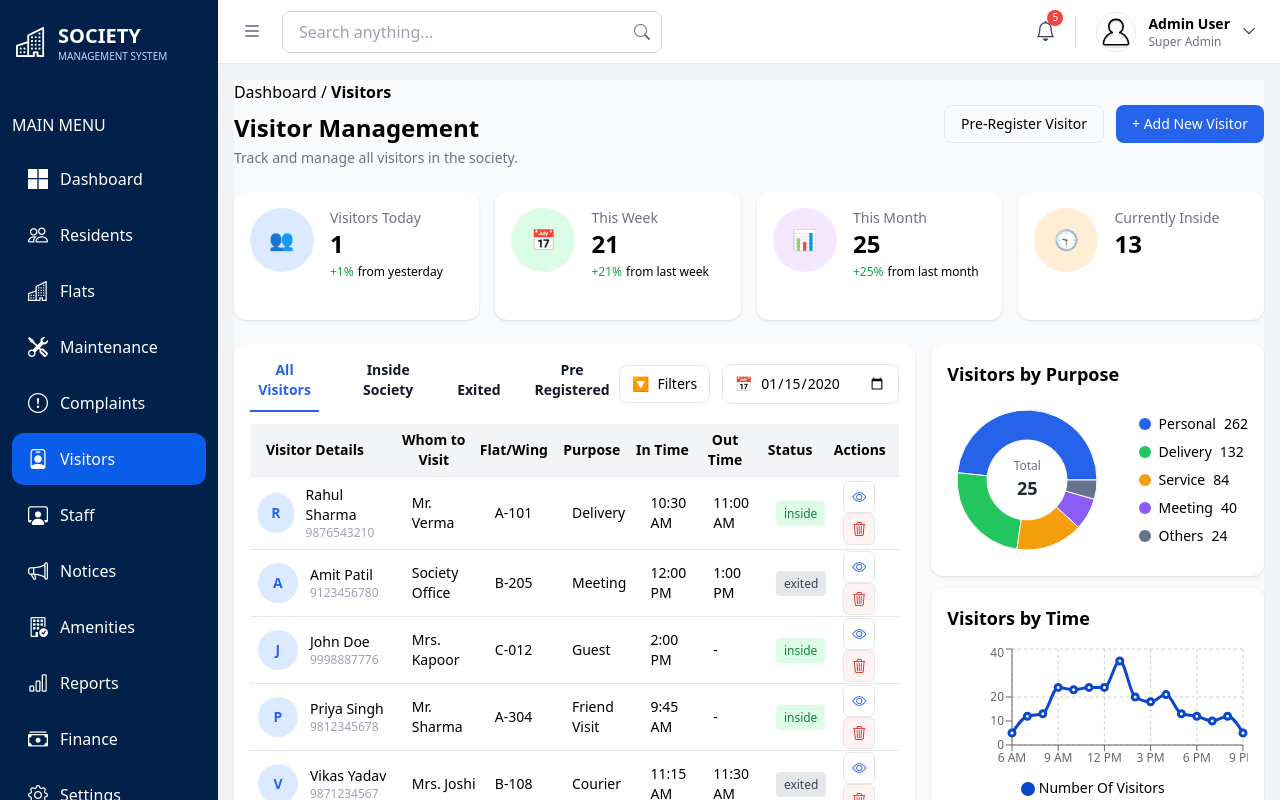
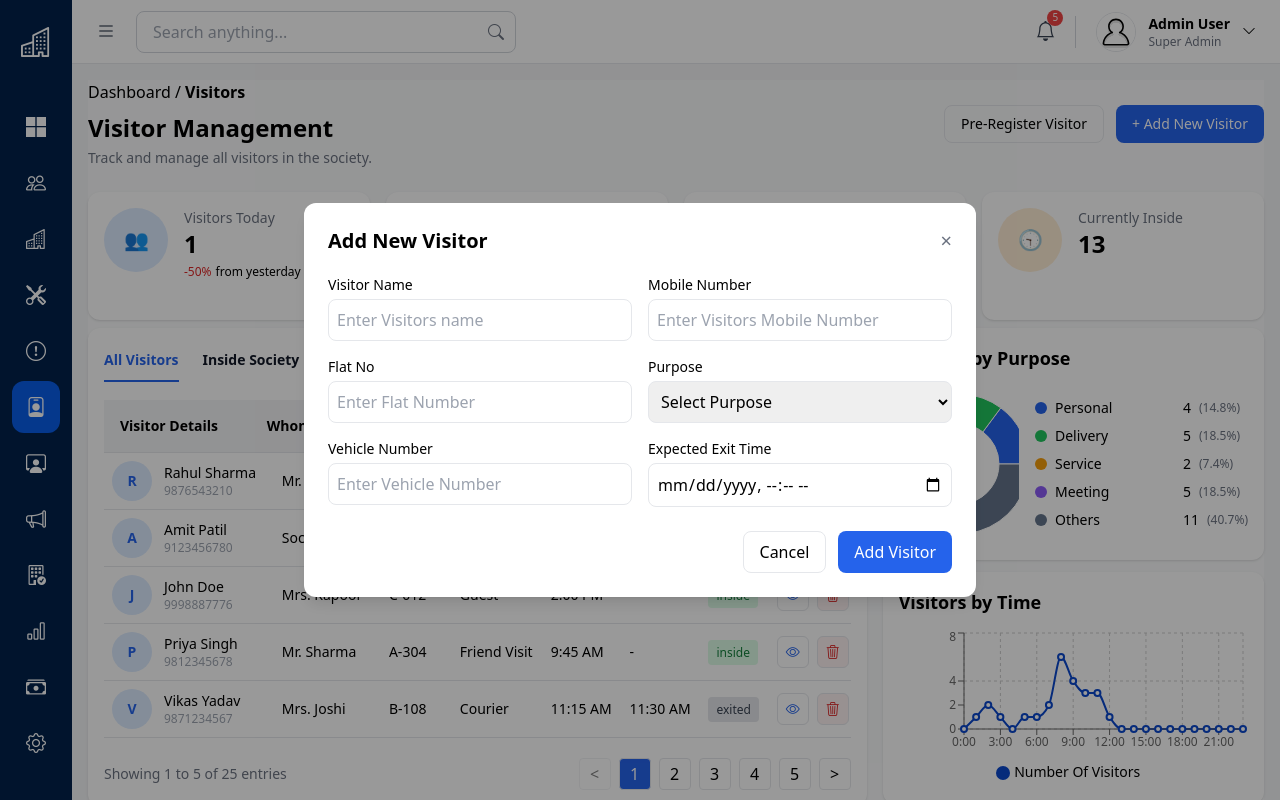
Before and after one commit to classrepo24/societymanagement-react, a React (Create React App) app: page /visitors in a window 1280 px wide. Both pictures are taken after typing "2020-01-15" into the empty fields and a click on the button "+ Add New Visitor". Built offline with nearby package versions, Linux system fonts and the light colour scheme.

Commit message:
table sorting complete

```diff
--- a/src/App.js
+++ b/src/App.js
@@ -1,26 +1,29 @@
 import { useState } from "react";
 import { Sidebar } from "./layouts/Sidebar";
 import { Header } from "./layouts/Header";
-import Allroutes from "./routes/Allroutes";
+import AllRoutes from "./routes/Allroutes";
 
 function App() {
-  const [isSidebarOpen, setIsSidebarOpen] = useState(true);
+  const [isSidebarOpen, setIsSidebarOpen] = useState(false);
 
   return (
     <div className="flex h-screen bg-gray-100 overflow-hidden">
 
-      {/* Sidebar */}
-      <Sidebar isSidebarOpen={isSidebarOpen} />
+      {/* SIDEBAR */}
+      <Sidebar
+        isSidebarOpen={isSidebarOpen}
+        setIsSidebarOpen={setIsSidebarOpen}
+      />
 
-      {/* Right Side */}
-      <div className="flex flex-col flex-1">
+      {/* MAIN AREA */}
+      <div className="flex flex-col flex-1 min-w-0">
 
-        {/* Header */}
+        {/* HEADER */}
         <Header setIsSidebarOpen={setIsSidebarOpen} />
 
-        {/* Page Content */}
-        <main className="flex-1 overflow-y-auto p-4">
-          <Allroutes />
+        {/* CONTENT */}
+        <main className="flex-1 overflow-auto min-w-0 p-4">
+          <AllRoutes/>
         </main>
 
       </div>
--- a/src/pages/visitors/Visitors.jsx
+++ b/src/pages/visitors/Visitors.jsx
@@ -3,11 +3,15 @@ import InsideVisitorsTable from "./component/InsideVisitorsTable";
 import VisitorsTable from "./component/VisitorsTable";
 import VisitorCharts from "./component/VisitorCharts";
 import VisitorsHeaderSection from "./component/VisitorsHeaderSection";
+import AddVisitorModal from "./component/AddVisitorModal";
 const Visitors = () => {
 const [activeTab, setActiveTab] = useState("All Visitors");
 const [currentPage, setCurrentPage] = useState(1);
 const [showAllVisitors, setShowAllVisitors] = useState(false);
-
+const [showAddVisitorModal, setShowAddVisitorModal] = useState(false);
+const [sortField, setSortField] = useState(null);
+const [sortOrder, setSortOrder] = useState("asc");
+const [showSortIcons, setShowSortIcons] = useState({});
 const itemsPerPage = 5;
   const visitors = [
   {
@@ -68,11 +72,11 @@ const itemsPerPage = 5;
   {
     name: "Sneha Kulkarni",
     phone: "9765432101",
-    date: "2026-06-19",
+    date: "2026-06-23",
     whom: "Mr. Mehta",
     flat: "C-210",
-    purpose: "Guest",
-    inTime: "3:10 PM",
+    purpose: "Meeting",
+    inTime: "8:00 PM",
     outTime: "-",
     status: "inside",
   },
@@ -83,18 +87,18 @@ const itemsPerPage = 5;
     whom: "Society Office",
     flat: "Office",
     purpose: "Maintenance",
-    inTime: "8:30 AM",
+    inTime: "8:00 AM",
     outTime: "10:00 AM",
     status: "exited",
   },
   {
     name: "Anjali Nair",
     phone: "9876501234",
-    date: "2026-06-18",
+    date: "2026-06-23",
     whom: "Mrs. Iyer",
     flat: "D-101",
-    purpose: "Guest",
-    inTime: "4:00 PM",
+    purpose: " office Meeting",
+    inTime: "8:00 PM",
     outTime: "-",
     status: "inside",
   },
@@ -104,7 +108,7 @@ const itemsPerPage = 5;
     date: "2026-06-18",
     whom: "Mr. Arora",
     flat: "A-502",
-    purpose: "Business Meeting",
+    purpose: "Meeting",
     inTime: "1:20 PM",
     outTime: "2:45 PM",
     status: "exited",
@@ -112,11 +116,11 @@ const itemsPerPage = 5;
   {
     name: "Neha Jain",
     phone: "9865321470",
-    date: "2026-06-17",
+    date: "2026-06-23",
     whom: "Mrs. Gupta",
     flat: "B-404",
     purpose: "Friend Visit",
-    inTime: "5:15 PM",
+    inTime: "8:00 PM",
     outTime: "-",
     status: "inside",
   },
@@ -138,7 +142,7 @@ const itemsPerPage = 5;
     date: "2026-06-16",
     whom: "Mrs. Shah",
     flat: "D-203",
-    purpose: "Guest",
+    purpose: "Personal",
     inTime: "6:00 PM",
     outTime: "-",
     status: "inside",
@@ -149,7 +153,7 @@ const itemsPerPage = 5;
     date: "2026-06-16",
     whom: "Mr. Rao",
     flat: "A-202",
-    purpose: "Courier",
+    purpose: "Personal",
     inTime: "10:10 AM",
     outTime: "10:25 AM",
     status: "exited",
@@ -160,7 +164,7 @@ const itemsPerPage = 5;
     date: "2026-06-15",
     whom: "Mrs. Khanna",
     flat: "B-302",
-    purpose: "Guest",
+    purpose: "Personal",
     inTime: "7:00 PM",
     outTime: "-",
     status: "inside",
@@ -171,7 +175,7 @@ const itemsPerPage = 5;
     date: "2026-06-15",
     whom: "Mr. Tiwari",
     flat: "C-111",
-    purpose: "Plumber",
+    purpose: "Personal",
     inTime: "11:45 AM",
     outTime: "1:15 PM",
     status: "exited",
@@ -193,7 +197,7 @@ const itemsPerPage = 5;
   date: "2026-06-15",
   whom: "Mr. Tiwari",
   flat: "C-111",
-  purpose: "Plumber",
+  purpose: "Service",
   inTime: "11:45 AM",
   outTime: "1:15 PM",
   status: "exited",
@@ -204,7 +208,7 @@ const itemsPerPage = 5;
   date: "2026-06-16",
   whom: "Mrs. Batra",
   flat: "D-305",
-  purpose: "Guest",
+  purpose: "Service",
   inTime: "2:40 PM",
   outTime: "-",
   status: "inside",
@@ -226,7 +230,7 @@ const itemsPerPage = 5;
   date: "2026-06-17",
   whom: "Mrs. Chawla",
   flat: "B-505",
-  purpose: "Friend Visit",
+  purpose: "Delivery",
   inTime: "5:45 PM",
   outTime: "-",
   status: "inside",
@@ -234,7 +238,7 @@ const itemsPerPage = 5;
 {
   name: "Nitin Agarwal",
   phone: "9877412589",
-  date: "2026-06-17",
+  date: "2026-06-23",
   whom: "Society Office",
   flat: "Office",
   purpose: "Vendor Meeting",
@@ -248,7 +252,7 @@ const itemsPerPage = 5;
   date: "2026-06-18",
   whom: "Mr. Siddiqui",
   flat: "C-407",
-  purpose: "Guest",
+  purpose: "Delivery",
   inTime: "8:10 PM",
   outTime: "-",
   status: "inside",
@@ -306,6 +310,19 @@ const itemsPerPage = 5;
   return true;
 });
 
+const sortedVisitors = [...filteredVisitors].sort((a, b) => {
+  if (!sortField) return 0;
+
+  const aVal = a[sortField];
+  const bVal = b[sortField];
+
+  if (sortOrder === "asc") {
+    return aVal > bVal ? 1 : -1;
+  }
+
+  return aVal < bVal ? 1 : -1;
+});
+
 const today = new Date();
 const todayStr = today.toISOString().split("T")[0];
 
@@ -315,9 +332,9 @@ last7Days.setDate(today.getDate() - 7);
 const last30Days = new Date();
 last30Days.setDate(today.getDate() - 30);
 
-const totalPages = Math.ceil(filteredVisitors.length / itemsPerPage);
+const totalPages = Math.ceil(sortedVisitors.length / itemsPerPage);
 
-const paginatedVisitors = filteredVisitors.slice(
+const paginatedVisitors = sortedVisitors.slice(
   (currentPage - 1) * itemsPerPage,
   currentPage * itemsPerPage
 );
@@ -344,8 +361,18 @@ const insideVisitors = visitors.filter(
 
        const totalVisitors = visitors.length;
 
-const todayGrowth = visitorsToday; // temporary
-const weekGrowth = thisWeek;
+const yesterdayVisitors = visitors.filter(v => {
+  const d = new Date(v.date);
+  const y = new Date();
+  y.setDate(y.getDate() - 1);
+  return d.toDateString() === y.toDateString();
+}).length;
+
+const todayGrowth =
+  yesterdayVisitors === 0
+    ? 100
+    : ((visitorsToday - yesterdayVisitors) / yesterdayVisitors) * 100;
+       const weekGrowth = thisWeek;
 const monthGrowth = thisMonth;
 
 return (
@@ -361,7 +388,13 @@ return (
   todayGrowth={todayGrowth}
   weekGrowth={weekGrowth}
   monthGrowth={monthGrowth}
+  setShowAddVisitorModal={setShowAddVisitorModal}
 />
+  {showAddVisitorModal && (
+        <AddVisitorModal
+          onClose={() => setShowAddVisitorModal(false)}
+        />
+      )}
 
       {/* GRID: TABLE + CHART SPACE */}
       <div className="grid grid-cols-3 gap-4">
@@ -379,10 +412,19 @@ return (
             endPage={endPage}
             itemsPerPage={itemsPerPage}
             getStatusStyle={getStatusStyle}
+            sortField={sortField}
+            sortOrder={sortOrder}
+            setSortField={setSortField}
+            setSortOrder={setSortOrder}
+            sortedVisitors={sortedVisitors}
+            showSortIcons={showSortIcons}
+            setShowSortIcons={setShowSortIcons}
         />
         </div>
         <VisitorCharts
-         totalVisitors={totalVisitors}/>
+         totalVisitors={totalVisitors}
+         visitors={visitors}
+         />
 
       {/* CURRENTLY INSIDE VISITORS */}
 
--- /dev/null
+++ b/src/pages/visitors/component/AddVisitorModal.jsx
@@ -0,0 +1,157 @@
+import React, { useState } from "react";
+
+const AddVisitorModal = ({ onClose }) => {
+  const [formData, setFormData] = useState({
+    name: "",
+    mobile: "",
+    purpose: "",
+    flatNo: "",
+    vehicleNo: "",
+    expectedTime: "",
+  });
+
+  const handleChange = (e) => {
+    setFormData({
+      ...formData,
+      [e.target.name]: e.target.value,
+    });
+  };
+
+  const handleSubmit = (e) => {
+    e.preventDefault();
+
+    console.log(formData);
+
+    onClose();
+  };
+
+  return (
+    <div className="fixed inset-0 bg-black/40 flex items-center justify-center z-50">
+      <div className="bg-white rounded-xl shadow-lg w-full max-w-2xl p-6">
+        <div className="flex justify-between items-center mb-5">
+          <h2 className="text-xl font-semibold">Add New Visitor</h2>
+
+          <button
+            onClick={onClose}
+            className="text-gray-500 text-xl"
+          >
+            ×
+          </button>
+        </div>
+
+        <form onSubmit={handleSubmit}>
+          <div className="grid grid-cols-2 gap-4">
+            <div>
+              <label className="block text-sm mb-1">
+                Visitor Name
+              </label>
+              <input
+                type="text"
+                name="name"
+                value={formData.name}
+                onChange={handleChange}
+                placeholder="Enter Visitors name"
+                className="w-full border rounded-lg p-2"
+                required
+              />
+            </div>
+
+            <div>
+              <label className="block text-sm mb-1">
+                Mobile Number
+              </label>
+              <input
+                type="tel"
+                name="mobile"
+                value={formData.mobile}
+                onChange={handleChange}
+                placeholder="Enter Visitors Mobile Number"
+                className="w-full border rounded-lg p-2"
+                required
+              />
+            </div>
+
+            <div>
+              <label className="block text-sm mb-1">
+                Flat No
+              </label>
+              <input
+                type="text"
+                name="flatNo"
+                value={formData.flatNo}
+                onChange={handleChange}
+                placeholder="Enter Flat Number"
+                className="w-full border rounded-lg p-2"
+              />
+            </div>
+
+            <div>
+              <label className="block text-sm mb-1">
+                Purpose
+              </label>
+              <select
+                name="purpose"
+                value={formData.purpose}
+                onChange={handleChange}
+                className="w-full border rounded-lg p-2"
+              >
+                <option value="">Select Purpose</option>
+                <option value="Personal">Personal</option>
+                <option value="Delivery">Delivery</option>
+                <option value="Service">Service</option>
+                <option value="Meeting">Meeting</option>
+                <option value="Meeting">Others</option>
+              </select>
+            </div>
+
+            <div>
+              <label className="block text-sm mb-1">
+                Vehicle Number
+              </label>
+              <input
+                type="text"
+                name="vehicleNo"
+                value={formData.vehicleNo}
+                onChange={handleChange}
+                placeholder="Enter Vehicle Number"
+                className="w-full border rounded-lg p-2"
+              />
+            </div>
+
+            <div>
+              <label className="block text-sm mb-1">
+                Expected Exit Time
+              </label>
+              <input
+                type="datetime-local"
+                name="expectedTime"
+                value={formData.expectedTime}
+                onChange={handleChange}
+                className="w-full border rounded-lg p-2"
+              />
+            </div>
+          </div>
+
+          <div className="flex justify-end gap-3 mt-6">
+            <button
+              type="button"
+              onClick={onClose}
+              className="px-4 py-2 border rounded-lg"
+            >
+              Cancel
+            </button>
+
+            <button
+              type="submit"
+              className="px-4 py-2 bg-blue-600 text-white rounded-lg"
+            >
+              Add Visitor
+            </button>
+          </div>
+        </form>
+      </div>
+    </div>
+  );
+};
+
+export default AddVisitorModal;
--- a/src/pages/visitors/component/InsideVisitorsTable.jsx
+++ b/src/pages/visitors/component/InsideVisitorsTable.jsx
@@ -4,15 +4,17 @@ const InsideVisitorsTable = ({showAllVisitors,setShowAllVisitors,insideVisitors}
   return (
     <>
       {/* CURRENTLY INSIDE VISITORS */}
-      <div className="bg-white rounded-xl shadow p-4 mt-2">
-      <h2 className="text-lg font-semibold mb-2">
+      <div className="bg-white rounded-xl shadow p-2 mt-1 flex flex-col">
+      <h2 className="text-md font-semibold  pl-4 mb-1">
     Currently Inside Visitors ({insideVisitors.length})
      </h2>
 
-  <table className="w-full text-sm">
-    <thead className="bg-green-150 border-b">
+      <div className="overflow-x-auto">
+
+  <table className="w-full  text-sm">
+    <thead className="bg-green-50 border-b text-grey-500 text-md">
       <tr>
-        <th className="text-left pl-3">Visitor Details</th>
+        <th className="text-left pl-8 p-2">Visitor Details</th>
         <th className="text-left">Whom to Visit</th>
         <th className="text-left">Flat / Wing</th>
         <th className="text-left">In Time</th>
@@ -26,7 +28,7 @@ const InsideVisitorsTable = ({showAllVisitors,setShowAllVisitors,insideVisitors}
   {(showAllVisitors? insideVisitors: insideVisitors.slice(0, 1)).map((v, i) => (
     <tr key={i} className="border-b hover:bg-gray-50">
 
-      <td className="p-3">
+      <td className="p-1">
       <div className="flex items-center gap-3">
 
     {/* Profile Avatar */}
@@ -53,11 +55,11 @@ const InsideVisitorsTable = ({showAllVisitors,setShowAllVisitors,insideVisitors}
       <td>
         <div className="flex gap-2">
           <button className="w-8 h-8 rounded bg-blue-100 text-blue-600 flex items-center justify-center">
-            👁
+            <i className="bi bi-eye"></i>
           </button>
 
           <button className="w-8 h-8 rounded bg-green-100 text-green-600 flex items-center justify-center">
-            ↗
+            <i className="bi bi-box-arrow-right"></i>
           </button>
         </div>
       </td>
@@ -65,9 +67,10 @@ const InsideVisitorsTable = ({showAllVisitors,setShowAllVisitors,insideVisitors}
   ))}
 </tbody>
   </table>
+        </div>
 
   {/* FOOTER BUTTON */}
-  <div className="mt-4 border rounded-lg p-3 text-center">
+  <div className="mt-4 border rounded-lg p-1 text-center mt-auto">
   <button
     onClick={() => setShowAllVisitors(!showAllVisitors)}
     className="text-blue-600 font-medium hover:text-blue-700"
--- a/src/pages/visitors/component/VisitorCharts.jsx
+++ b/src/pages/visitors/component/VisitorCharts.jsx
@@ -13,38 +13,46 @@ import {
   Legend
 } from "recharts";
 
+const COLORS = ["#2563eb", "#22c55e", "#f59e0b", "#8b5cf6", "#64748b"];
+
+const VisitorCharts = ({ totalVisitors, visitors }) => {
+
+  // ✅ DONUT DATA (REAL)
   const purposeData = [
-  { name: "Personal", value: 262 },
-  { name: "Delivery", value: 132 },
-  { name: "Service", value: 84 },
-  { name: "Meeting", value: 40 },
-  { name: "Others", value: 24 },
+    {
+      name: "Personal",
+      value: visitors.filter(v => v.purpose === "Personal").length
+    },
+    {
+      name: "Delivery",
+      value: visitors.filter(v => v.purpose === "Delivery").length
+    },
+    {
+      name: "Service",
+      value: visitors.filter(v => v.purpose === "Service").length
+    },
+    {
+      name: "Meeting",
+      value: visitors.filter(v => v.purpose.includes("Meeting")).length
+    },
+    {
+      name: "Others",
+      value: visitors.filter(v =>
+        !["Personal", "Delivery", "Service", "Meeting"].includes(v.purpose)
+      ).length
+    }
   ];
 
-const COLORS = ["#2563eb", "#22c55e", "#f59e0b", "#8b5cf6", "#64748b"];
+  // ✅ LINE CHART DATA (REAL)
+  const timeData = Array.from({ length: 24 }, (_, i) => ({
+    time: `${i}:00`,
+    visitors: visitors.filter(v =>
+      parseInt(v.inTime.split(":")[0]) === i
+    ).length
+  }));
 
-const timeData = [
-  { time: "6 AM", visitors: 5 },
-  { time: "7 AM", visitors: 12 },
-  { time: "8 AM", visitors: 13 },
-  { time: "9 AM", visitors: 24 },
-  { time: "10 AM", visitors: 23 },
-  { time: "11 AM", visitors: 24 },
-  { time: "12 PM", visitors: 24 },
-  { time: "1 PM", visitors: 35 },
-  { time: "2 PM", visitors: 20 },
-  { time: "3 PM", visitors: 18 },
-  { time: "4 PM", visitors: 21 },
-  { time: "5 PM", visitors: 13 },
-  { time: "6 PM", visitors: 12 },
-  { time: "7 PM", visitors: 10 },
-  { time: "8 PM", visitors: 12 },
-  { time: "9 PM", visitors: 5 },
-];
-
-const VisitorCharts = ({totalVisitors}) => {
-
-  // ✅ TOTAL FIX
+  const total =
+  purposeData.reduce((sum, item) => sum + item.value, 0);
 
   return (
     <div className="col-span-1 flex flex-col gap-3">
@@ -55,12 +63,11 @@ const VisitorCharts = ({totalVisitors}) => {
           Visitors by Purpose
         </h2>
 
-        <div className="flex items-center justify-between">
+        <div className="flex items-center">
 
-          {/* ✅ FIXED DIV */}
+          {/* CHART */}
           <div className="w-40 h-[160px] relative">
 
-  {/* CHART (send it behind text) */}
             <div className="absolute inset-0 z-0">
               <ResponsiveContainer width="100%" height="100%">
                 <PieChart>
@@ -73,7 +80,10 @@ const VisitorCharts = ({totalVisitors}) => {
                     dataKey="value"
                   >
                     {purposeData.map((entry, index) => (
-            <Cell key={index} fill={COLORS[index % COLORS.length]} />
+                      <Cell
+                        key={index}
+                        fill={COLORS[index % COLORS.length]}
+                      />
                     ))}
                   </Pie>
                   <Tooltip />
@@ -81,30 +91,47 @@ const VisitorCharts = ({totalVisitors}) => {
               </ResponsiveContainer>
             </div>
 
-  {/* CENTER TEXT (force on top) */}
+            {/* CENTER TEXT */}
             <div className="absolute inset-0 z-10 flex flex-col items-center justify-center pointer-events-none">
               <p className="text-xs text-gray-500">Total</p>
               <p className="text-lg font-bold text-gray-800">
-      {totalVisitors ?? purposeData.reduce((a, b) => a + b.value, 0)}
+                {totalVisitors ??
+                  purposeData.reduce((a, b) => a + b.value, 0)}
               </p>
             </div>
 
           </div>
 
           {/* LEGEND */}
-          <div className="space-y-2 text-sm">
-            {purposeData.map((item, index) => (
-              <div key={index} className="flex items-center gap-2">
+          <div className="space-y-2 text-sm pl-4">
+  {purposeData.map((item, index) => {
+    const percentage =
+      total > 0
+        ? ((item.value / total) * 100).toFixed(1)
+        : 0;
+
+    return (
+
+
+      <div key={index} className="flex items-center  gap-2">
         <span
           className="w-3 h-3 rounded-full"
           style={{ backgroundColor: COLORS[index] }}
         />
-                <span>{item.name}</span>
-                <span className="font-medium">{item.value}</span>
+
+        <span className="w-20">{item.name}</span>
+
+        <span className="font-medium ml-10">
+          {item.value}
+        </span>
+
+        <span className="text-xs text-gray-500">
+          ({percentage}%)
+        </span>
       </div>
-            ))}
+    );
+  })}
 </div>
-
 </div>
 </div>
 
@@ -119,14 +146,14 @@ const VisitorCharts = ({totalVisitors}) => {
             <LineChart data={timeData}>
               <CartesianGrid strokeDasharray="3 3" />
               <XAxis dataKey="time" tick={{ fontSize: 12 }} interval={2} />
-              <YAxis ticks={[0, 10, 20, 30, 40]} tick={{ fontSize: 12 }} />
+              <YAxis ticks={[0, 2, 4, 6, 8]} tick={{ fontSize: 12 }} />
               <Tooltip />
 
               <Line
                 type="monotone"
                 dataKey="visitors"
                 stroke="#0a47cc"
-                strokeWidth={3}
+                strokeWidth={2}
                 name="Number Of Visitors"
               />
 
--- a/src/pages/visitors/component/VisitorsHeaderSection.jsx
+++ b/src/pages/visitors/component/VisitorsHeaderSection.jsx
@@ -8,6 +8,8 @@ const VisitorsHeaderSection = ({
   todayGrowth,
   weekGrowth,
   monthGrowth,
+    setShowAddVisitorModal,
+
 }) => {
   const cards = [
     {
@@ -66,14 +68,16 @@ const VisitorsHeaderSection = ({
             Pre-Register Visitor
           </button>
 
-          <button className="px-4 py-2 bg-blue-600 text-white rounded-lg text-sm">
-            + Add New Visitor
-          </button>
+          <button
+            onClick={() => setShowAddVisitorModal(true)}
+             className="px-4 py-2 bg-blue-600 text-white rounded-lg text-sm">
+             + Add New Visitor
+        </button>
         </div>
-      </div>
+        </div>
 
       {/* CARDS */}
-      <div className="grid grid-cols-4 gap-4 mb-6">
+      <div className="grid grid-cols-4 gap-4 mb-2">
         {cards.map((card, index) => (
           <div
             key={index}
--- a/src/pages/visitors/component/VisitorsTable.jsx
+++ b/src/pages/visitors/component/VisitorsTable.jsx
@@ -12,7 +12,27 @@ const VisitorsTable = ({
   endPage,
   itemsPerPage,
   getStatusStyle,
+  sortField,
+  sortOrder,
+  setSortField,
+    setSortOrder,
+  showSortIcons,
+ setShowSortIcons,
+
 }) => {
+  const handleSort = (field) => {
+  setShowSortIcons((prev) => ({
+    ...prev,
+    [field]: true,
+  }));
+
+  if (sortField === field) {
+    setSortOrder(sortOrder === "asc" ? "desc" : "asc");
+  } else {
+    setSortField(field);
+    setSortOrder("asc");
+  }
+};
   return (
      <>
 
@@ -55,12 +75,11 @@ const VisitorsTable = ({
 
     {/* Filter Button */}
     <button className="flex items-center gap-2 px-3 py-2 border rounded-lg text-sm bg-white">
-      <span>🔽</span>
+      <span><i className="bi bi-funnel"></i></span>
       Filters
     </button>
 
     <div className="flex items-center gap-2 px-3 py-2 border rounded-lg text-sm bg-white">
-  <span>📅</span>
   <span>
     <input type="date"></input>
   </span>
@@ -74,13 +93,103 @@ const VisitorsTable = ({
             <table className="w-full text-sm   border-collapse">
   <thead className=" border-b bg-gray-100">
     <tr>
-      <th className="text-left p-4">Visitor Details</th>
-      <th className="pr-2 ">Whom to Visit</th>
-      <th className="pr-2">Flat/Wing</th>
-      <th className="pr-2">Purpose</th>
+     <th
+  onClick={() => handleSort("name")}
+  className="text-left p-4 cursor-pointer"
+>
+  <div className="flex items-center">
+    Visitor Details
+
+    {sortField === "name" && (
+      <span className="ml-2 inline-flex flex-col text-[10px] leading-none">
+        <span className={sortOrder === "asc" ? "text-blue-600 font-bold" : "text-gray-400"}>
+          ▲
+        </span>
+        <span className={sortOrder === "desc" ? "text-blue-600 font-bold" : "text-gray-400"}>
+          ▼
+        </span>
+      </span>
+    )}
+  </div>
+</th>
+    <th
+  onClick={() => handleSort("whom")}
+  className="cursor-pointer"
+>
+  <div className="flex items-center">
+    Whom to Visit
+
+    {sortField === "whom" && (
+      <span className="ml-2 inline-flex flex-col text-[10px] leading-none">
+        <span className={sortOrder === "asc" ? "text-blue-600 font-bold" : "text-gray-400"}>
+          ▲
+        </span>
+        <span className={sortOrder === "desc" ? "text-blue-600 font-bold" : "text-gray-400"}>
+          ▼
+        </span>
+      </span>
+    )}
+  </div>
+</th>
+<th
+  onClick={() => handleSort("flat")}
+  className="cursor-pointer"
+>
+  <div className="flex items-center">
+    Flat/Wing
+
+    {sortField === "flat" && (
+      <span className="ml-2 inline-flex flex-col text-[10px] leading-none">
+        <span className={sortOrder === "asc" ? "text-blue-600 font-bold" : "text-gray-400"}>
+          ▲
+        </span>
+        <span className={sortOrder === "desc" ? "text-blue-600 font-bold" : "text-gray-400"}>
+          ▼
+        </span>
+      </span>
+    )}
+  </div>
+</th>
+<th
+  onClick={() => handleSort("purpose")}
+  className="cursor-pointer"
+>
+  <div className="flex items-center">
+    Purpose
+
+    {sortField === "purpose" && (
+      <span className="ml-2 inline-flex flex-col text-[10px] leading-none">
+        <span className={sortOrder === "asc" ? "text-blue-600 font-bold" : "text-gray-400"}>
+          ▲
+        </span>
+        <span className={sortOrder === "desc" ? "text-blue-600 font-bold" : "text-gray-400"}>
+          ▼
+        </span>
+      </span>
+    )}
+  </div>
+</th>
       <th className="pr-2">In Time</th>
       <th className="pr-2">Out Time</th>
-      <th className="pr-2">Status</th>
+      <th
+  onClick={() => handleSort("status")}
+  className="cursor-pointer"
+>
+  <div className="flex items-center">
+    Status
+
+    {sortField === "status" && (
+      <span className="ml-2 inline-flex flex-col text-[10px] leading-none">
+        <span className={sortOrder === "asc" ? "text-blue-600 font-bold" : "text-gray-400"}>
+          ▲
+        </span>
+        <span className={sortOrder === "desc" ? "text-blue-600 font-bold" : "text-gray-400"}>
+          ▼
+        </span>
+      </span>
+    )}
+  </div>
+</th>
       <th className="pr-2">Actions</th>
     </tr>
   </thead>
```
Lines whose indentation alone changed are shown as unchanged.
